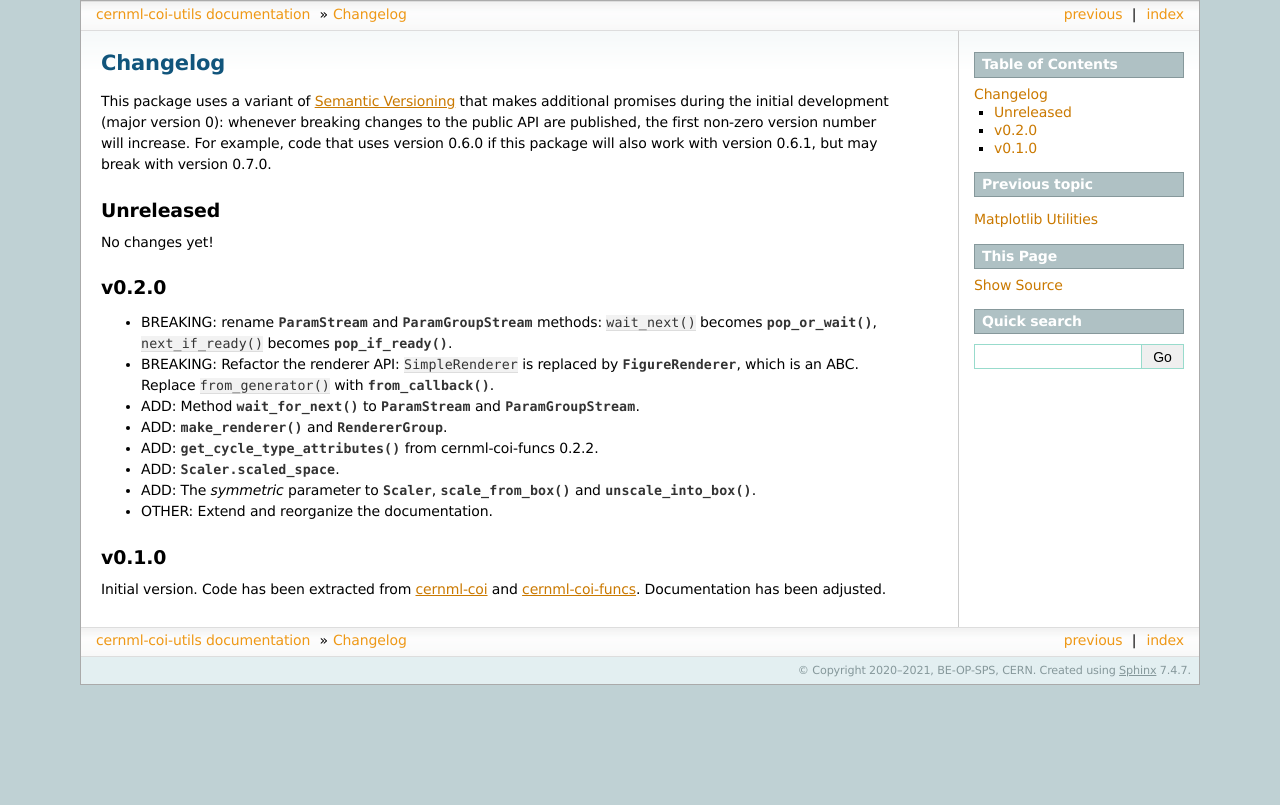
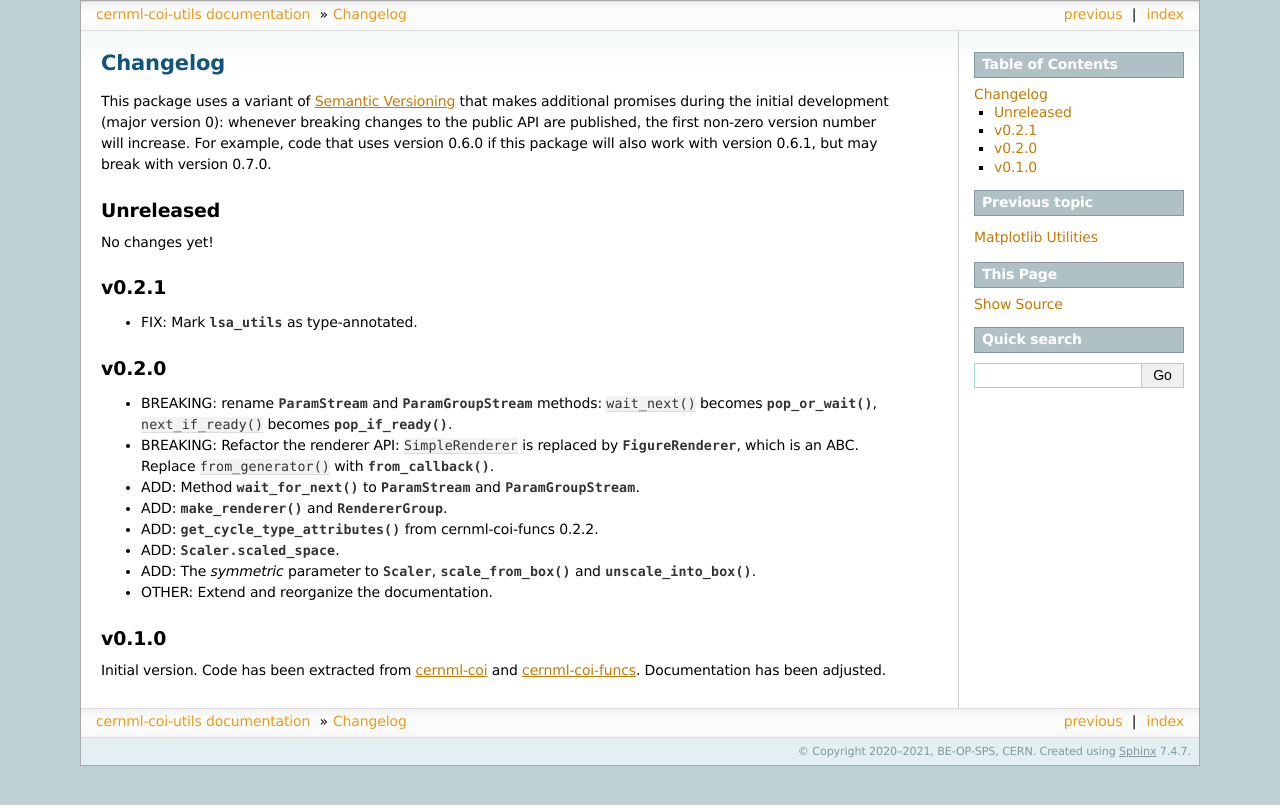
Before and after one commit to geoff-project/coi-utils, a Sphinx documentation site: the page built from docs/changelog.md, in a window 1280 px wide. Shown: the top 805 px of the page. Built offline with Sphinx 7.4.7, drawn with Linux system fonts in a browser that asks for light colours; the version number could not be read and is left out.

Commit message:
Mark lsa_utils as type-annotated.

```diff
--- a/docs/changelog.md
+++ b/docs/changelog.md
@@ -9,6 +9,10 @@ package will also work with version 0.6.1, but may break with version 0.7.0.
 ## Unreleased
 
 No changes yet!
+
+## v0.2.1
+
+- FIX: Mark {mod}`~cernml.lsa_utils` as type-annotated.
 
 ## v0.2.0
 
```
Also changed, not shown: 1 other file.
